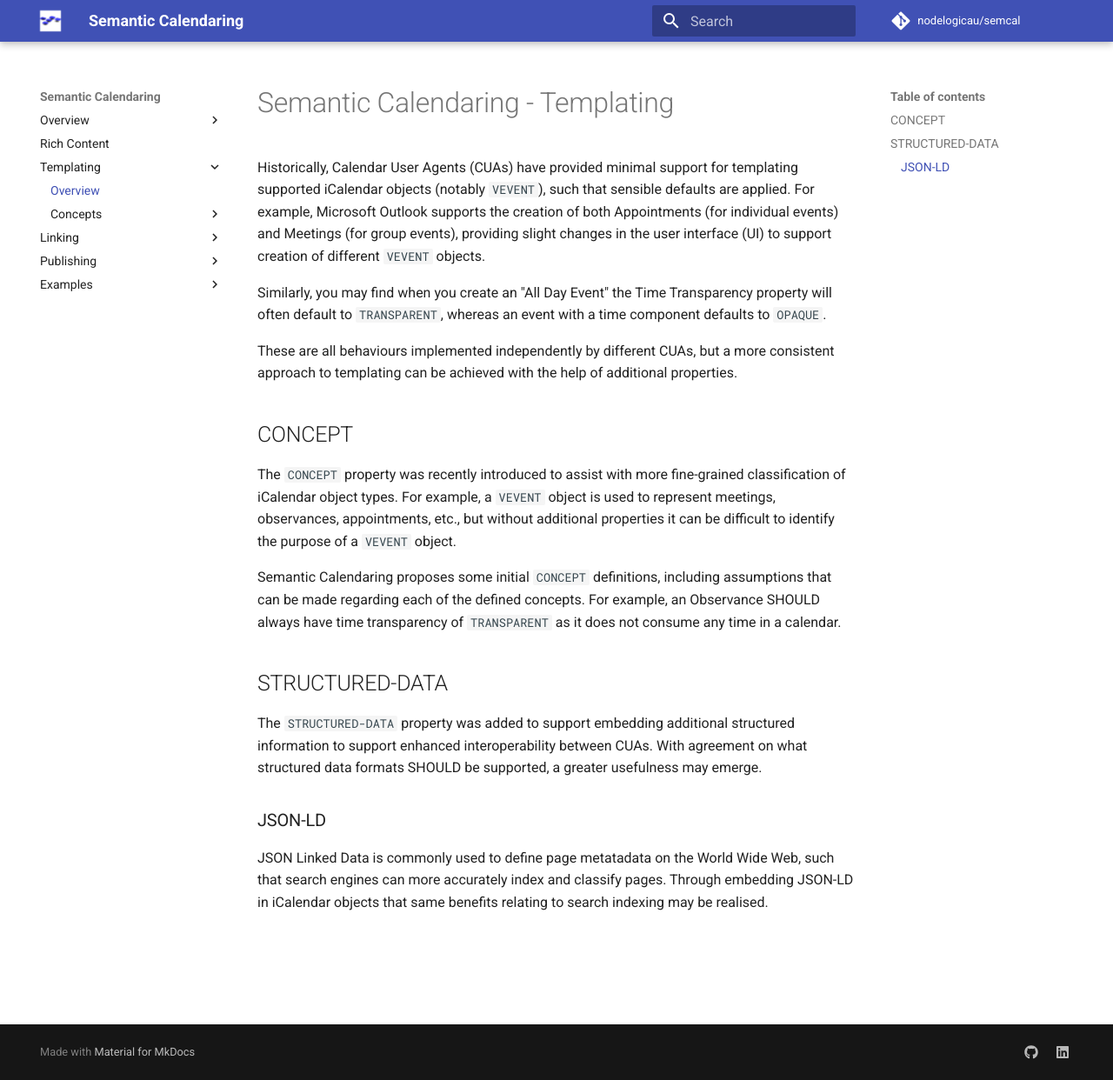
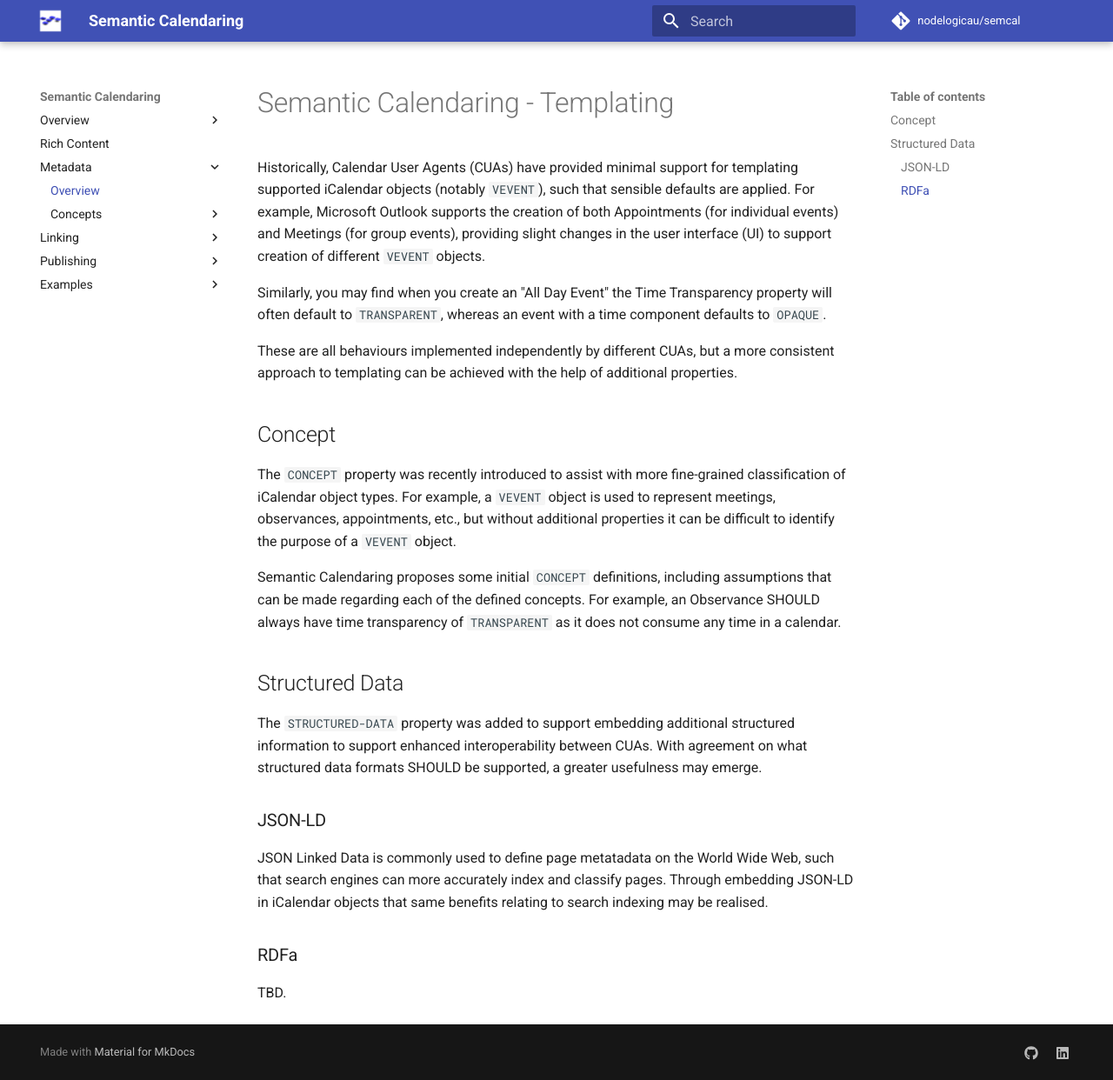
Before and after one commit to nodelogicau/semcal, an MkDocs documentation site: the page built from docs/metadata/index.md, in a window 1280 px wide and 1242 px high. Shown: the whole window at 87% size. Built offline with MkDocs 1.6.1 and Material for MkDocs 9.7.7, drawn with Linux system fonts in a browser that asks for light colours; comment, search, counter and statistics services are not loaded.

Commit message:
Refactoring metadata

```diff
--- a/docs/templating/index.md
+++ b/docs/metadata/index.md
@@ -10,7 +10,7 @@ with a time component defaults to `OPAQUE`.
 These are all behaviours implemented independently by different CUAs, but a more consistent approach to templating can be achieved
 with the help of additional properties.
 
-## CONCEPT
+## Concept
 
 The `CONCEPT` property was recently introduced to assist with more fine-grained classification of iCalendar object types. For
 example, a `VEVENT` object is used to represent meetings, observances, appointments, etc., but without additional properties
@@ -20,7 +20,7 @@ Semantic Calendaring proposes some initial `CONCEPT` definitions, including assu
 concepts. For example, an Observance SHOULD always have time transparency of `TRANSPARENT` as it does not consume any time in a
 calendar.
 
-## STRUCTURED-DATA
+## Structured Data
 
 The `STRUCTURED-DATA` property was added to support embedding additional structured information to support enhanced interoperability
 between CUAs. With agreement on what structured data formats SHOULD be supported, a greater usefulness may emerge.
@@ -29,3 +29,7 @@ between CUAs. With agreement on what structured data formats SHOULD be supported
 
 JSON Linked Data is commonly used to define page metatadata on the World Wide Web, such that search engines can more accurately index
 and classify pages. Through embedding JSON-LD in iCalendar objects that same benefits relating to search indexing may be realised.
+
+### RDFa
+
+TBD.
--- a/mkdocs.yml
+++ b/mkdocs.yml
@@ -19,8 +19,8 @@ nav:
   - Overview:
     - Introduction: index.md
   - Rich Content: rich-content/index.md
-  - Templating:
-    - Overview: templating/index.md
+  - Metadata:
+    - Overview: metadata/index.md
     - Concepts:
         - Overview: concepts/index.md
         - Action: concepts/action.md
```
